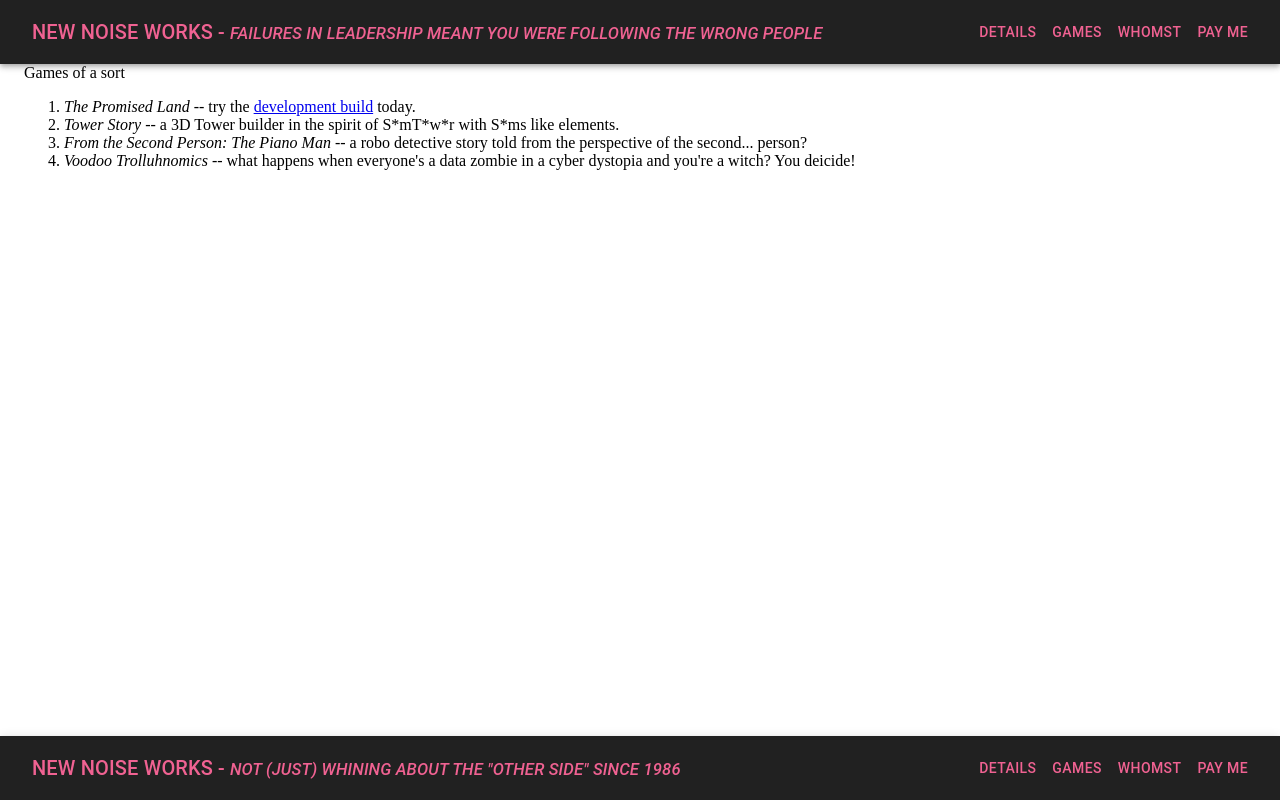
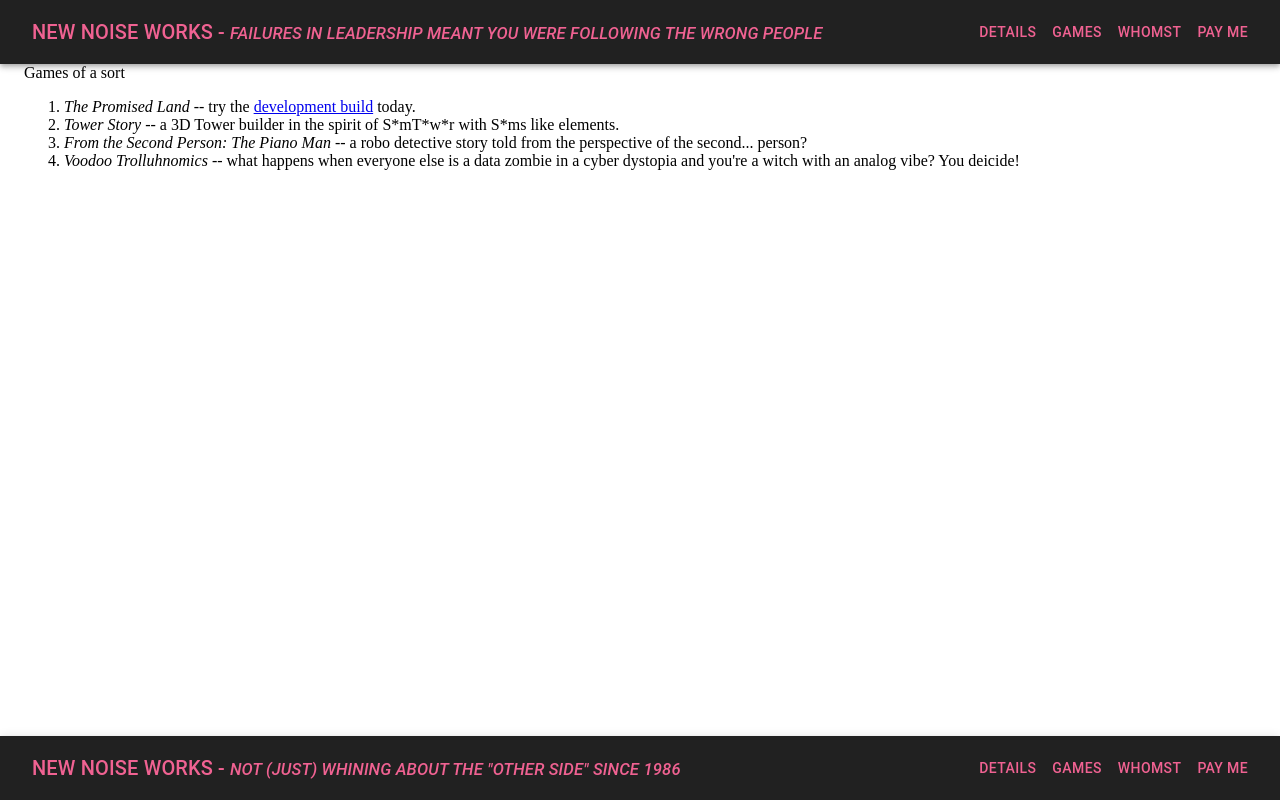
Before and after one commit to ogbigboss/nnw-dot-com-as-evidence, a React (Create React App) app: page /games in a window 1280 px wide. Built offline with nearby package versions, Linux system fonts and the light colour scheme.

Commit message:
less commits would be more professional

```diff
--- a/src/pages/Games.tsx
+++ b/src/pages/Games.tsx
@@ -8,7 +8,7 @@ const Games: React.FC = () => (
       <li><em>The Promised Land</em> -- try the <a target="_blank" rel="noreferrer" href="http://playthepromisedland.com/">development build</a> today.</li>
       <li><em>Tower Story</em> -- a 3D Tower builder in the spirit of S*mT*w*r with S*ms like elements.</li>
       <li><em>From the Second Person: The Piano Man</em> -- a robo detective story told from the perspective of the second... person?</li>
-      <li><em>Voodoo Trolluhnomics</em> -- what happens when everyone's a data zombie in a cyber dystopia and you're a witch? You deicide!</li>
+      <li><em>Voodoo Trolluhnomics</em> -- what happens when everyone else is a data zombie in a cyber dystopia and you're a witch with an analog vibe? You deicide!</li>
     </ol>
   </Container>
 )
```
